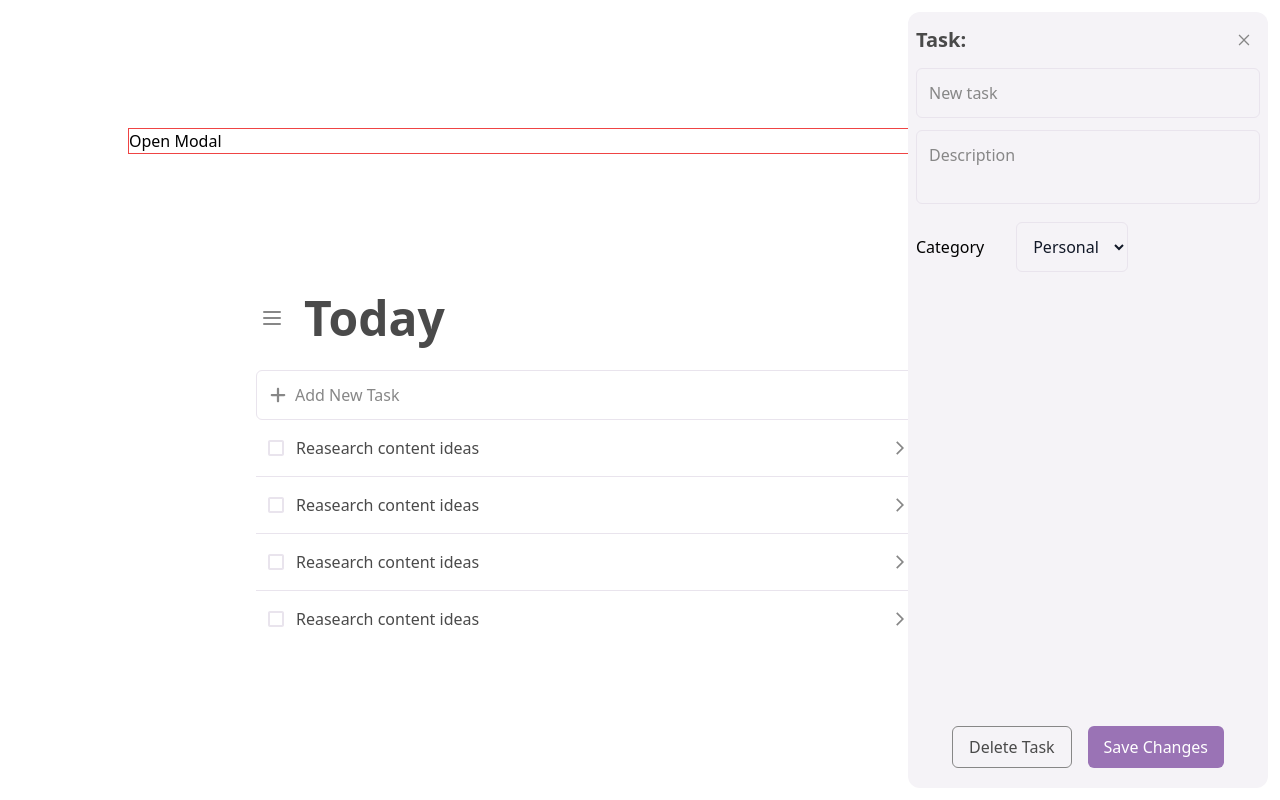
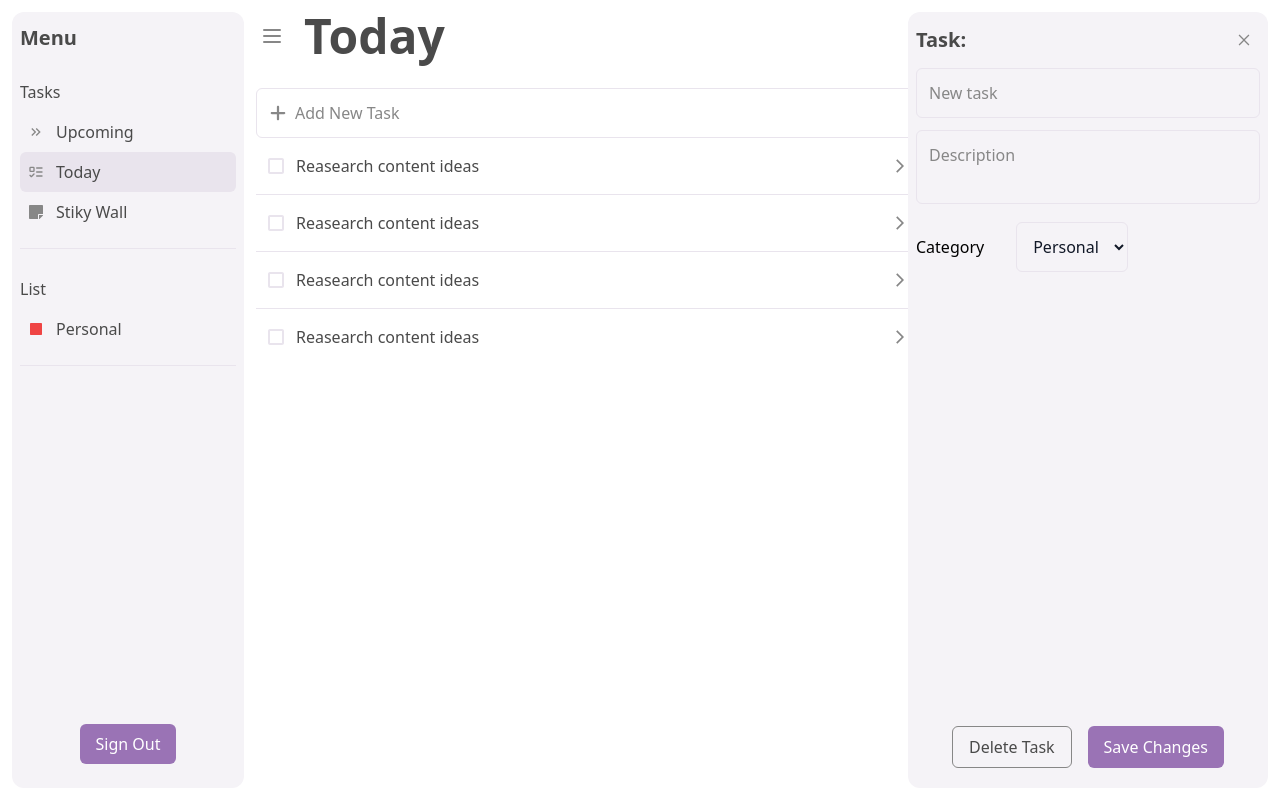
Before and after one commit to ryandiaziz/yudoo-app, a React (Vite) app: page /todays in a window 1280 px wide. Built offline with nearby package versions, Linux system fonts and the light colour scheme.

Commit message:
add click side to close

```diff
--- a/src/components/ClickOutSide.tsx
+++ /dev/null
@@ -1,35 +0,0 @@
-import React, { useState, useRef, useEffect } from "react";
-
-// Define your modal component
-const MyModal: React.FC = () => {
-    const [showModal, setShowModal] = useState(false);
-    const modalRef = useRef<HTMLDivElement>(null);
-
-    useEffect(() => {
-        const handleClickOutside = (event: MouseEvent) => {
-            if (modalRef.current && !modalRef.current.contains(event.target as Node)) {
-                setShowModal(false);
-            }
-        };
-
-        document.addEventListener("mousedown", handleClickOutside);
-        return () => {
-            document.removeEventListener("mousedown", handleClickOutside);
-        };
-    }, []);
-
-    return (
-        <div className="borr m-32">
-            <button onClick={() => setShowModal(true)}>Open Modal</button>
-            {showModal && (
-                <div className="modal borr w-40" ref={modalRef}>
-                    <h2>My Modal</h2>
-                    {/* Other modal content */}
-                    <button onClick={() => setShowModal(false)}>Close Modal</button>
-                </div>
-            )}
-        </div>
-    );
-};
-
-export default MyModal;
--- a/src/components/layouts/RootLayout/index.tsx
+++ b/src/components/layouts/RootLayout/index.tsx
@@ -1,12 +1,10 @@
 import { Outlet } from "react-router-dom";
-import MyModal from "../../ClickOutSide";
-// import MenuSidebar from "../MenuSidebar";
+import MenuSidebar from "../MenuSidebar";
 
 const RootLayout = () => {
     return (
         <>
-            {/* <MenuSidebar /> */}
-            <MyModal />
+            <MenuSidebar />
             <Outlet />
         </>
     );
--- a/src/components/layouts/SidebarLayout/index.tsx
+++ b/src/components/layouts/SidebarLayout/index.tsx
@@ -8,8 +8,7 @@ type SidebarLayoutType = {
     position: string,
     hide: string,
     className?: string,
-    // eslint-disable-next-line @typescript-eslint/no-explicit-any
-    useRef?: any
+    useRef?: React.MutableRefObject<HTMLDivElement>
 }
 
 const SidebarLayout = ({
@@ -23,8 +22,8 @@ const SidebarLayout = ({
     useRef
 }: SidebarLayoutType) => {
     return (
-        <nav ref={useRef} className={`sidebar-container ${className} ${position} ${isOpen ? 'translate-x-0' : hide}`}>
-            <div className="rounded-xl bg-bg-100 h-full px-2 pt-3">
+        <nav className={`sidebar-container ${className} ${position} ${isOpen ? 'translate-x-0' : hide}`}>
+            <div ref={useRef} className="rounded-xl bg-bg-100 h-full px-2 pt-3">
                 <div className="flex justify-between items-center">
                     <h3 className="font-bold text-xl text-text-100">{title}</h3>
                     {icon}
--- a/src/components/layouts/TaskSidebar/index.tsx
+++ b/src/components/layouts/TaskSidebar/index.tsx
@@ -1,4 +1,7 @@
-import { useAppSelector } from "../../../store/hooks";
+import { useRef, useEffect } from "react";
+
+import { onTaskSidebarHandler } from "../../../store/features/menuSlice";
+import { useAppSelector, useAppDispatch } from "../../../store/hooks";
 import SidebarLayout from "../SidebarLayout";
 import IconClose from "../../elements/IconClose";
 import InputTask from "../../elements/InputTask";
@@ -9,16 +12,33 @@ import Dropdown from "../../elements/Dropdown";
 import ButtonContainerMenuBar from "../../fragments/ButtonContainerMenuBar";
 
 const TaskSidebar = () => {
+    const dispatch = useAppDispatch()
     const { isTaskSidebarOpen } = useAppSelector(state => state.menu)
+
+    const taskRef = useRef<HTMLDivElement>(null);
+
+    useEffect(() => {
+        const handleClickOutside = (event: MouseEvent) => {
+            if (taskRef.current && !taskRef.current.contains(event.target as Node)) {
+                dispatch(onTaskSidebarHandler(false))
+            }
+        };
+
+        document.addEventListener("mousedown", handleClickOutside);
+        return () => {
+            document.removeEventListener("mousedown", handleClickOutside);
+        };
+    }, [dispatch]);
 
     return (
         <SidebarLayout
             title="Task:"
+            className="w-96"
+            hide="translate-x-96"
+            position="top-0 right-0"
+            icon={<IconClose />}
+            useRef={taskRef}
             isOpen={isTaskSidebarOpen}
-            position="top-0 right-0"
-            hide="translate-x-96"
-            className="w-96"
-            icon={<IconClose />}
         >
             <div className="relative space-y-3 mt-3 h-full">
                 <InputTask />
```
